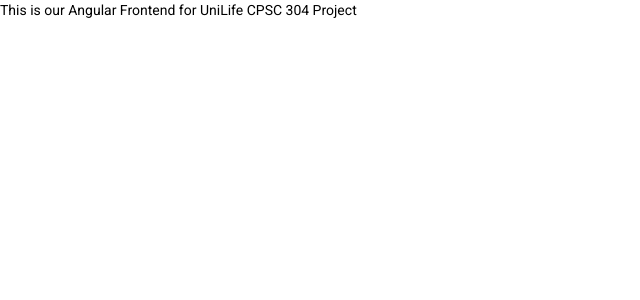
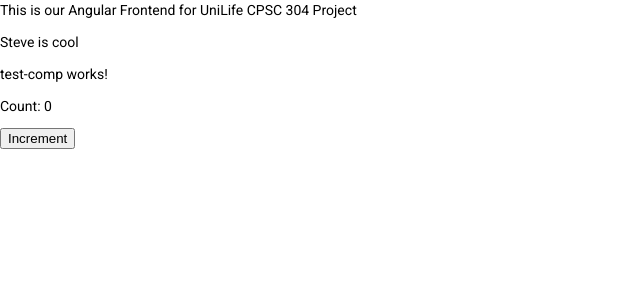
Before and after one commit to collSteve/UniLife-Angular-Frontend-Proj, an Angular app: page / in a window 1280 px wide. Shown: the top 300 px of the page, without its empty margins (0-640 px from the left). Built offline with nearby package versions, Linux system fonts and the light colour scheme.

Commit message:
meeting changes

```diff
--- a/src/app/app.component.html
+++ b/src/app/app.component.html
@@ -1,2 +1,5 @@
 
 <p>This is our Angular Frontend for UniLife CPSC 304 Project</p>
+<p>Steve is cool</p>
+
+<app-test-comp></app-test-comp>
--- a/src/app/app.module.ts
+++ b/src/app/app.module.ts
@@ -5,10 +5,12 @@ import { AppComponent } from './app.component';
 import { BrowserAnimationsModule } from '@angular/platform-browser/animations';
 
 import { MatSliderModule } from '@angular/material/slider';
+import { TestCompComponent } from './test-comp/test-comp.component';
 
 @NgModule({
   declarations: [
-    AppComponent
+    AppComponent,
+    TestCompComponent
   ],
   imports: [
     BrowserModule,
--- /dev/null
+++ b/src/app/test-comp/test-comp.component.html
@@ -0,0 +1,3 @@
+<p>test-comp works!</p>
+<p>Count: {{count}}</p>
+<button (click)="inc()">Increment</button>
--- /dev/null
+++ b/src/app/test-comp/test-comp.component.ts
@@ -0,0 +1,22 @@
+import { Component, OnInit } from '@angular/core';
+
+@Component({
+  selector: 'app-test-comp',
+  templateUrl: './test-comp.component.html',
+  styleUrls: ['./test-comp.component.css']
+})
+
+export class TestCompComponent implements OnInit {
+
+  constructor() { }
+
+  count: number = 0;
+
+  ngOnInit(): void {
+  }
+
+  inc() {
+    this.count++;
+  }
+
+}
```
Also changed, not shown: src/app/test-comp/test-comp.component.css (added), 1 other file (tests, documents, lock files or other folders).
